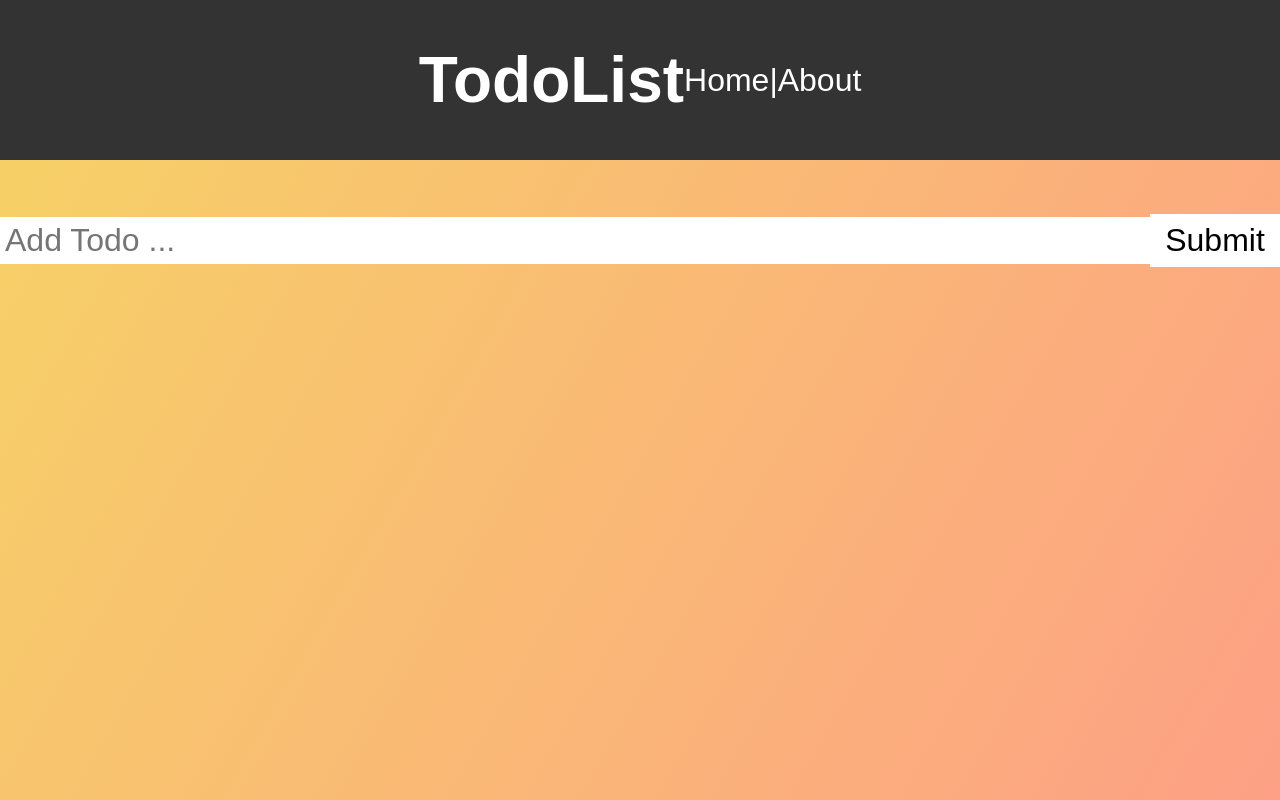
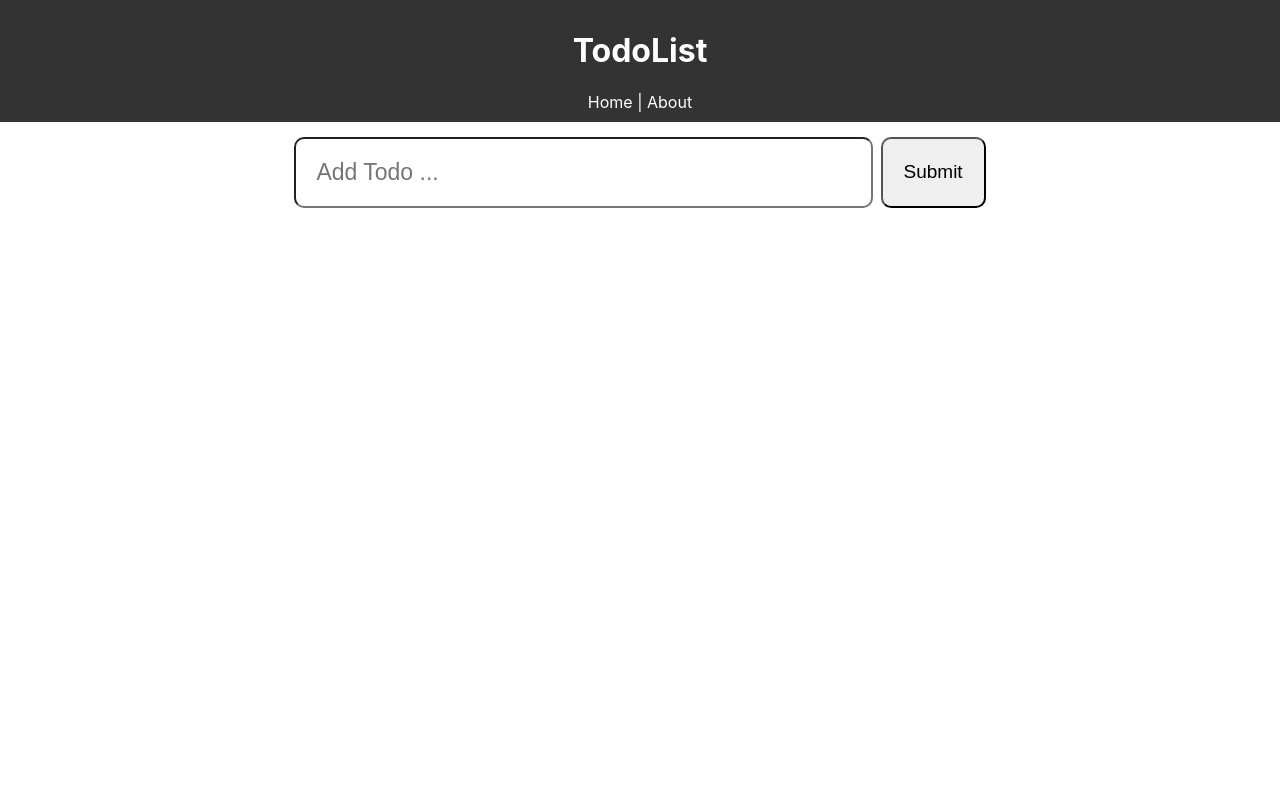
Before and after one commit to NeoHuncho/To-do-list-react, a React (Create React App) app: page / in a window 1280 px wide. Built offline with nearby package versions, Linux system fonts and the light colour scheme; no server answers.

Commit message:
CSS editied the addTodo Component

```diff
--- a/src/App.css
+++ b/src/App.css
@@ -1,139 +1,39 @@
-* {
-  margin: 0;
-  padding: 0;
-  box-sizing: border-box;
+@media screen and (max-width: 540px){
+  .addTodoCSS{
+    position: fixed;
+    left: 0;
+    bottom: 0;
+
+
+
+  }
 }
-body {
-  background-image: linear-gradient(120deg, #f6d365 0%, #fda085 100%);
-  color: white;
-  font-family: "Poppins", sans-serif;
-  min-height: 100vh;
+@media screen and (min-width: 540px){
+.addTodoCSS{
+  margin: 15px;
+  margin-left: 20%;
+  margin-right: 20%;
+
 }
-header {
-  font-size: 2rem;
+.typebox{
+  flex: 6;
+  padding: 20px;
+  margin-left: 5%;
+  border-radius: 10px;
+  font-size: 23px;
+  text-align: left;
+
 }
+::placeholder {
 
-header,
-form {
-  min-height: 20vh;
-  display: flex;
-  justify-content: center;
-  align-items: center;
+  font-size: 23px;
+  text-align: left;
 }
-form input,
-form button {
-  padding: 0.5rem;
-  font-size: 2rem;
-  border: none;
-  background: white;
+.btn{
+  margin-left: 1%;
+  margin-right:5%;
+  flex: 1;
+  border-radius: 10px;
+  font-size:19px;
 }
-form button {
-  color: #ff6f47;
-  background: #f7fffe;
-  cursor: pointer;
-  transition: all 0.3s ease;
 }
-form button:hover {
-  background: #ff6f47;
-  color: white;
-}
-.todo-container {
-  display: flex;
-  justify-content: center;
-  align-items: center;
-}
-
-.todo-list {
-  min-width: 30%;
-  list-style: none;
-}
-
-.todo {
-  margin: 0.5rem;
-  background: white;
-  font-size: 1.5rem;
-  color: black;
-  display: flex;
-  justify-content: space-between;
-  align-items: center;
-  transition: all 1s ease;
-}
-.filter-todo {
-  padding: 1rem;
-}
-.todo li {
-  flex: 1;
-}
-
-.trash-btn,
-.complete-btn {
-  background: #ff6f47;
-  color: white;
-  border: none;
-  padding: 1rem;
-  cursor: pointer;
-  font-size: 1rem;
-}
-.complete-btn {
-  background: rgb(11, 212, 162);
-}
-.todo-item {
-  padding: 0rem 0.5rem;
-}
-
-.fa-trash,
-.fa-check {
-  pointer-events: none;
-}
-
-.fall {
-  transform: translateY(10rem) rotateZ(20deg);
-  opacity: 0;
-}
-
-.completed {
-  text-decoration: line-through;
-  opacity: 0.5;
-}
-
-/*CUSTOM SELECTOR */
-select {
-  -webkit-appearance: none;
-  -moz-appearance: none;
-  -ms-appearance: none;
-  appearance: none;
-  outline: 0;
-  box-shadow: none;
-  border: 0 !important;
-  background-image: none;
-}
-
-/* Custom Select */
-.select {
-  margin: 1rem;
-  position: relative;
-  overflow: hidden;
-}
-select {
-  color: #ff6f47;
-  font-family: "Poppins", sans-serif;
-  cursor: pointer;
-  width: 12rem;
-}
-/* Arrow */
-.select::after {
-  content: "\25BC";
-  position: absolute;
-  top: 0;
-  right: 0;
-  padding: 1rem;
-  background: #ff6f47;
-  cursor: pointer;
-  pointer-events: none;
-}
-/* Transition */
-/*
-.select:hover::after {
-  transform: scale(1.5);
-}
-*/
--- a/src/App.js
+++ b/src/App.js
@@ -73,6 +73,7 @@ class App extends Component {
                     markComplete={this.markComplete}
                     delTodo={this.delTodo}
                   />
+
                 </React.Fragment>
               )}
             />
--- a/src/components/ToDos/AddTodo.js
+++ b/src/components/ToDos/AddTodo.js
@@ -17,11 +17,13 @@ export class AddTodo extends Component {
 
   render() {
     return (
-      <form onSubmit={this.onSubmit} style={{ display: 'flex' }}>
+    <div className="addTodoCSS" >
+     <form onSubmit={this.onSubmit} style={{ display: 'flex' }}>
         <input
           type="text"
+          className="typebox"
           name="title"
-          style={{ flex: '10', padding: '5px' }}
+
           placeholder="Add Todo ..."
           value={this.state.title}
           onChange={this.onChange}
@@ -30,9 +32,9 @@ export class AddTodo extends Component {
           type="submit"
           value="Submit"
           className="btn"
-          style={{flex: '1'}}
         />
       </form>
+    </div>
     )
   }
 }
```
